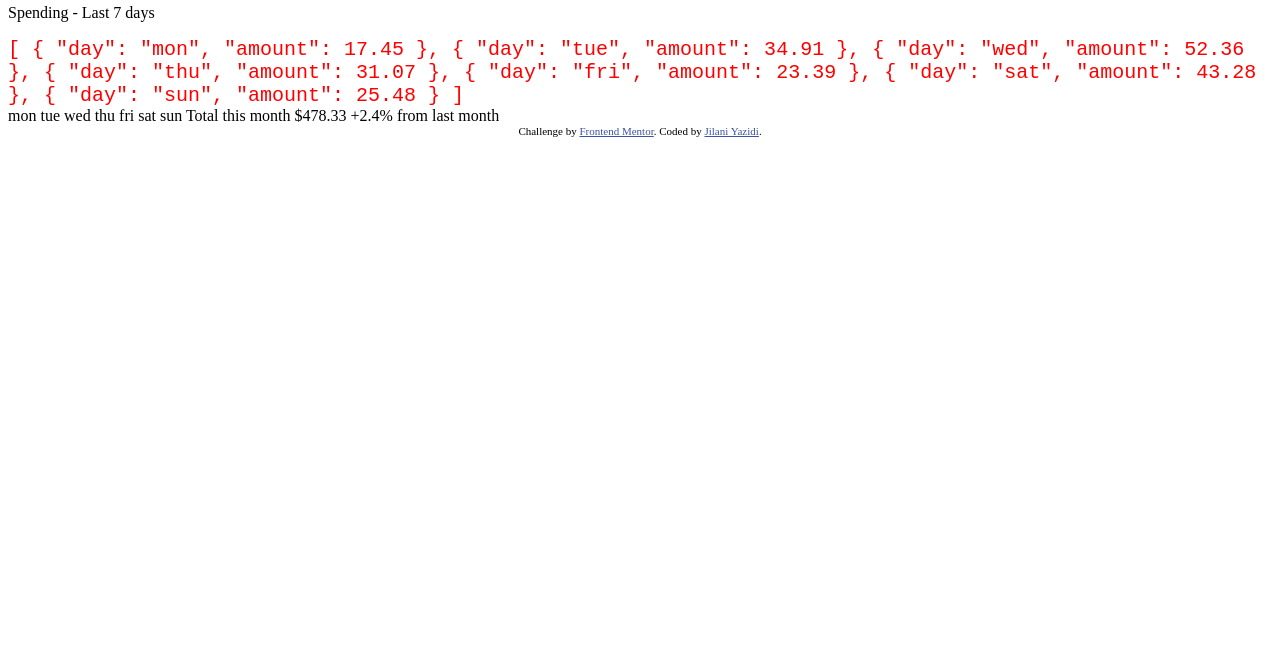
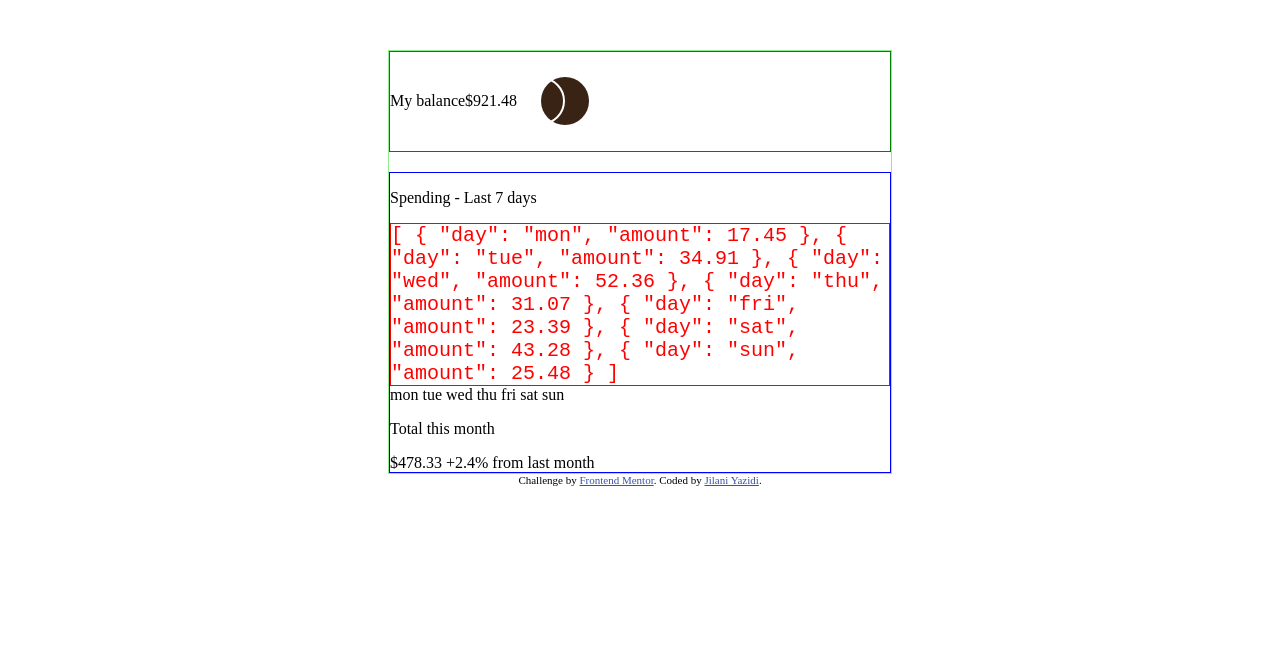
Before and after one commit to JilaniYazidi/Frontend-Mentor-Challenges, a plain HTML site: page expenses-chart-component-main/index.html in a window 1280 px wide. Shown: the part 132-800 px from the top of the page. Drawn offline with Linux system fonts and the light colour scheme.

Commit message:
HTML & CSS v0

```diff
--- a/expenses-chart-component-main/index.html
+++ b/expenses-chart-component-main/index.html
@@ -16,27 +16,31 @@
   </style>
 </head>
 <body>
+  <div id="card">
     <div id="headerCard">
-  <p class="smallestFont">My balance</p>
-  <div id="moneyLeft">$921.48</div>
+      <span class="smallestFont">My balance</span>
+      <span id="moneyLeft">$921.48</span>
       <svg width="72" height="48" viewBox="0 0 72 48" xmlns="http://www.w3.org/2000/svg"><g fill="none" fill-rule="evenodd"><circle fill="#382314" cx="48" cy="24" r="24"/><circle stroke="#FFF" stroke-width="2" cx="24" cy="24" r="23"/></g></svg>
     </div>
     <div id="mainCard">
       <p id="lastSpend">Spending - Last 7 days</p>
       <div id="divChart"></div>
-  mon
-  tue
-  wed
-  thu
-  fri
-  sat
-  sun
 
-  Total this month
-  $478.33
+        <span class="smallestFont">mon</span>
+        <span class="smallestFont">tue</span>
+        <span class="smallestFont">wed</span>
+        <span class="smallestFont">thu</span>
+        <span class="smallestFont">fri</span>
+        <span class="smallestFont">sat</span>
+        <span class="smallestFont">sun</span>
 
-  +2.4%
-  from last month
+      <div id="cardFooter">
+        <p class="smallestFont">Total this month</p>
+        <span id="totalSpent">$478.33</span>
+        <span id="totalSpentPercent">+2.4%</span>
+        <span class="smallestFont">from last month</span>
+      </div>
+    </div>
   </div>
   <div class="attribution">
     Challenge by <a href="https://www.frontendmentor.io?ref=challenge" target="_blank">Frontend Mentor</a>.
--- a/expenses-chart-component-main/style.css
+++ b/expenses-chart-component-main/style.css
@@ -1,5 +1,42 @@
+body{
+    margin: 0;
+    padding: 0;
+    height: 100vh;
+    display: flex;
+    flex-direction: column;
+    align-items: center;
+    justify-content: center;
+}
+
+#card{
+    border: 1px solid lightgreen;
+    display: grid;
+    grid-template-columns: 1fr;
+    grid-template-rows: 1fr 3fr;
+    grid-row-gap: 20px;
+    grid-template-areas:
+    "hdcard"
+    "mncard"
+    ;
+}
+
+#headerCard{
+    grid-area: hdcard;
+    display: flex;
+    border: 1px solid green;
+    align-items: center;
+    width: 500px;
+}
+
+#mainCard{
+    grid-area: mncard;
+    border: 1px solid blue;
+    width: 500px;
+}
+
 #divChart{
     font-family: 'Courier New', Courier, monospace;
     color : red;
     font-size: 20px;
+    border : 1px solid red;
 }
```
Lines whose indentation alone changed are shown as unchanged.
